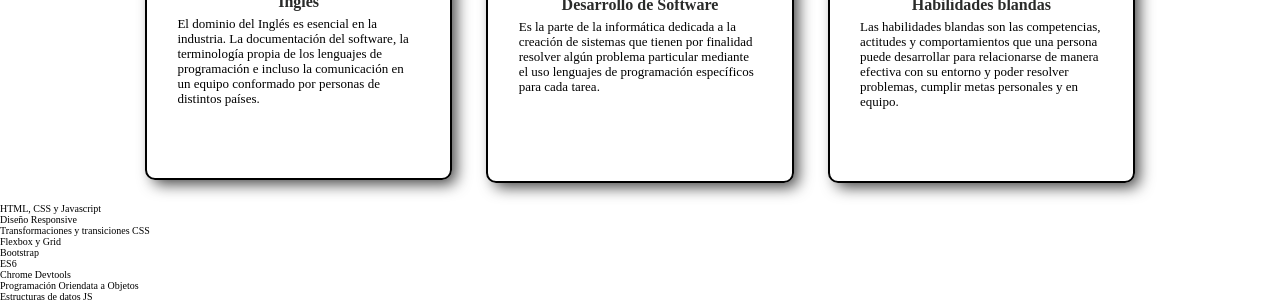
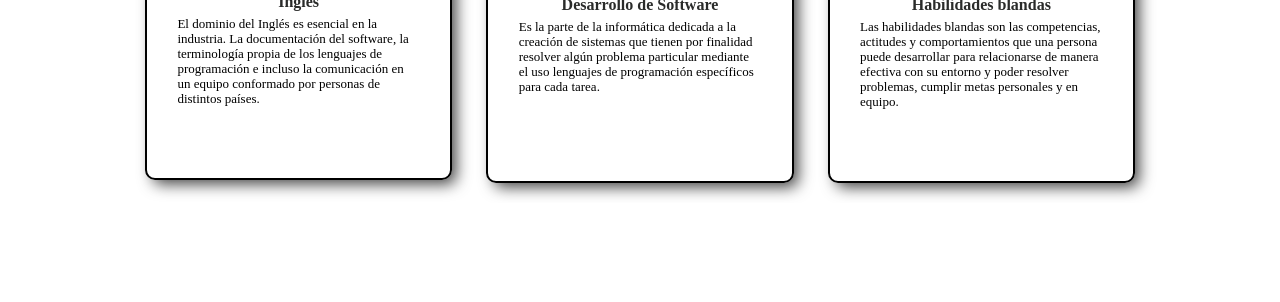
Before and after one commit to RubenSH51/mis-cursos, a plain HTML site: page index.html in a window 1280 px wide. Shown: the part 754-1056 px from the top of the page. After the commit the page ends 957 px from the top, so only its background shows below. Drawn offline with Linux system fonts and the light colour scheme.

Commit message:
first commit

```diff
--- a/index.html
+++ b/index.html
@@ -127,10 +127,6 @@
     </div>
 
 
-    <ul><li>HTML, CSS y Javascript</li><li>Diseño Responsive</li><li>Transformaciones y transiciones CSS</li><li>Flexbox y Grid</li><li>Bootstrap</li><li>ES6</li><li>Chrome Devtools</li><li>Programación Oriendata a Objetos</li><li>Estructuras de datos JS</li></ul>
-
-
-
     <script src="script.js"></script>
 
 </body>
```
